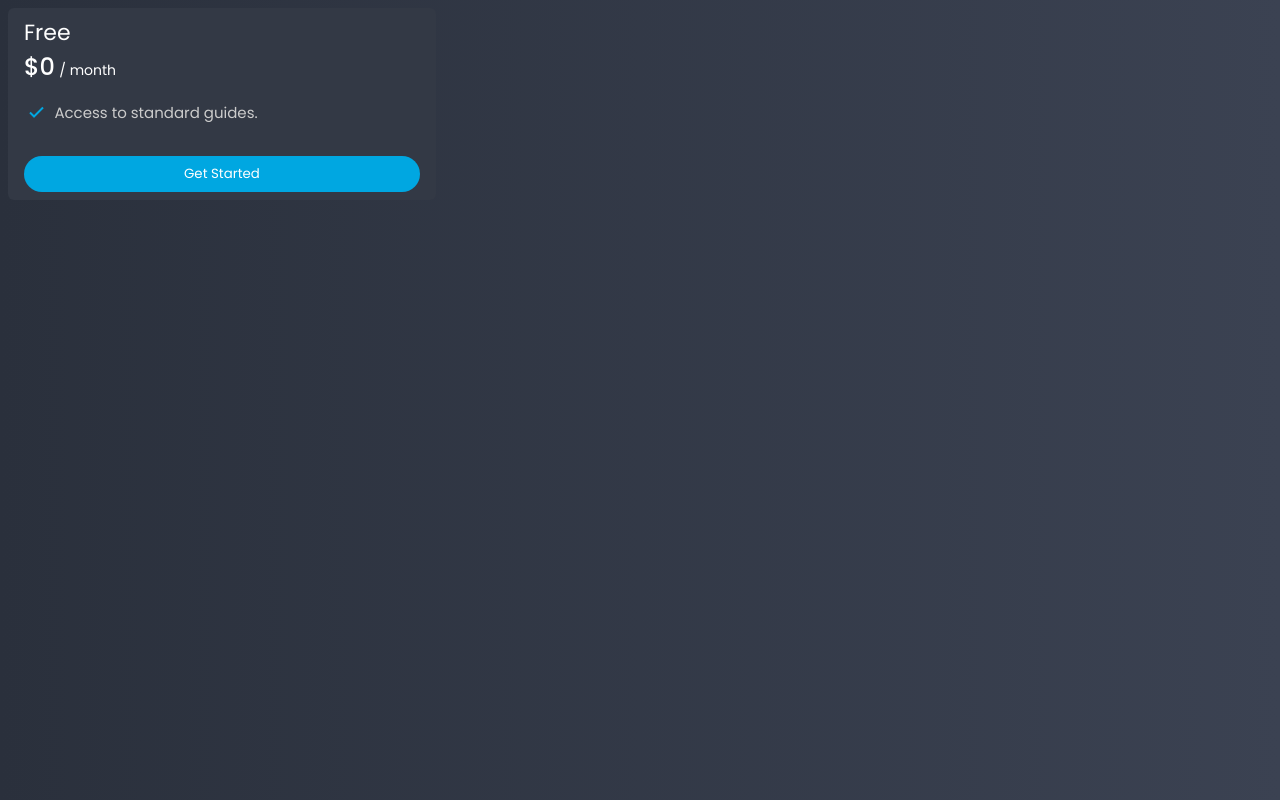
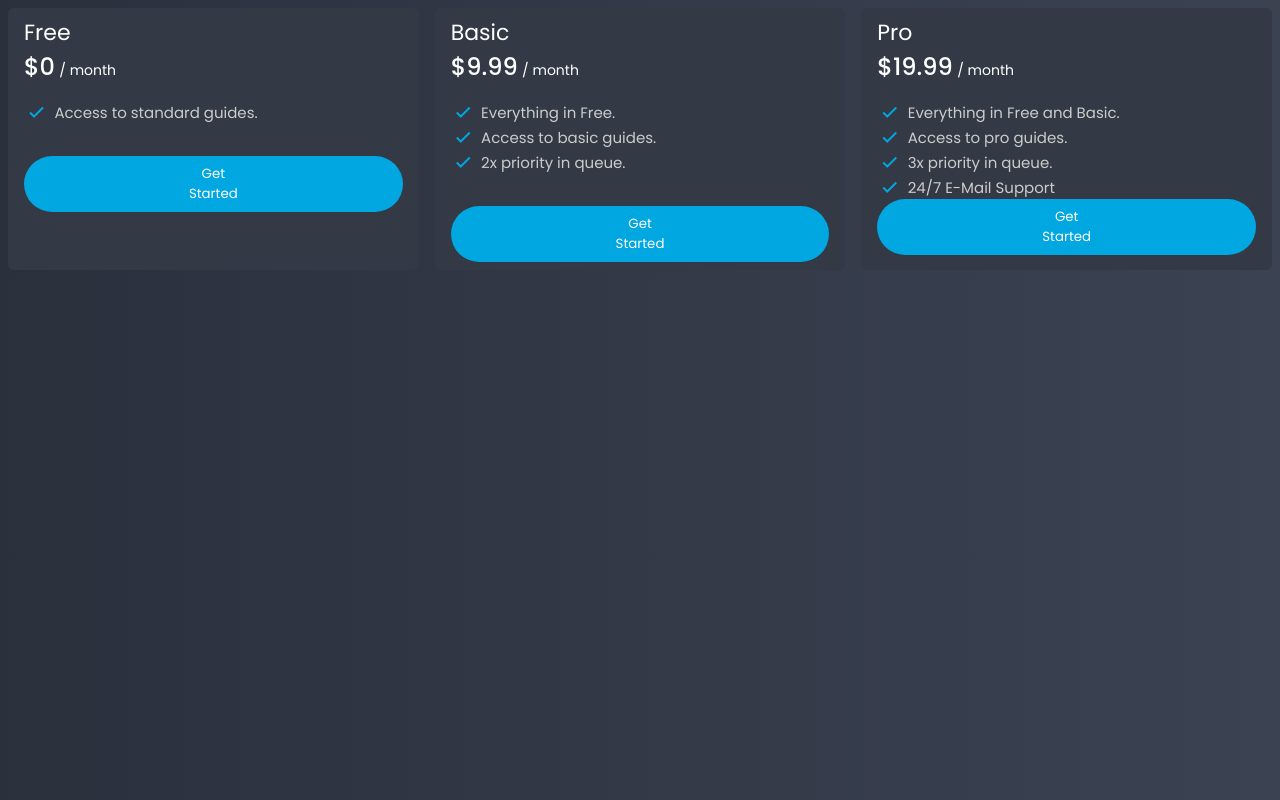
Before and after one commit to alihexon/basic-pricing-list-ui, a plain HTML site: page index.html in a window 1280 px wide. Drawn offline with nearby package versions, Linux system fonts and the light colour scheme.

Commit message:
chore(html-reformat): Reformatted the HTML file

```diff
--- a/index.html
+++ b/index.html
@@ -1,15 +1,17 @@
 <!DOCTYPE html>
 <html lang="en">
   <head>
-  <meta charset="UTF-8">
-  <meta name="viewport" content="width=device-width, initial-scale=1.0">
-  <link href='https://unpkg.com/boxicons@2.1.4/css/boxicons.min.css' rel='stylesheet'>
-  <link rel="stylesheet" href="style.css">
+    <meta charset="UTF-8" />
+    <meta name="viewport" content="width=device-width, initial-scale=1.0" />
+    <link
+      href="https://unpkg.com/boxicons@2.1.4/css/boxicons.min.css"
+      rel="stylesheet"
+    />
+    <link rel="stylesheet" href="style.css" />
     <title>Pricing List</title>
   </head>
   <body>
     <div class="container">
-
       <div class="pricing">
         <h2 class="pricing-title">Free</h2>
 
@@ -19,7 +21,7 @@
         </div>
         <div class="options">
           <div class="option">
-          <i class='bx bx-check'></i>
+            <i class="bx bx-check"></i>
             <div>Access to standard guides.</div>
           </div>
         </div>
@@ -28,6 +30,64 @@
         </div>
       </div>
 
+      <div class="pricing">
+        <h2 class="pricing-title">Basic</h2>
+
+        <div class="price-con">
+          <span class="price">$9.99</span>
+          <span class="per">/ month</span>
+        </div>
+        <div class="options">
+          <div class="option">
+            <i class="bx bx-check"></i>
+            <div>Everything in Free.</div>
+          </div>
+
+          <div class="option">
+            <i class="bx bx-check"></i>
+            <div>Access to basic guides.</div>
+          </div>
+
+          <div class="option">
+            <i class="bx bx-check"></i>
+            <div>2x priority in queue.</div>
+          </div>
+        </div>
+        <div class="btn-con">
+          <button class="start-btn">Get Started</button>
+        </div>
+      </div>
+
+      <div class="pricing">
+        <h2 class="pricing-title">Pro</h2>
+
+        <div class="price-con">
+          <span class="price">$19.99</span>
+          <span class="per">/ month</span>
+        </div>
+        <div class="options">
+          <div class="option">
+            <i class="bx bx-check"></i>
+            <div>Everything in Free and Basic.</div>
+          </div>
+
+          <div class="option">
+            <i class="bx bx-check"></i>
+            <div>Access to pro guides.</div>
+          </div>
+
+          <div class="option">
+            <i class="bx bx-check"></i>
+            <div>3x priority in queue.</div>
+          </div>
+
+          <div class="option">
+            <i class="bx bx-check"></i>
+            <div>24/7 E-Mail Support</div>
+          </div>
+        </div>
+        <button class="start-btn">Get Started</button>
+      </div>
     </div>
   </body>
 </html>
```
Lines whose indentation alone changed are shown as unchanged.
